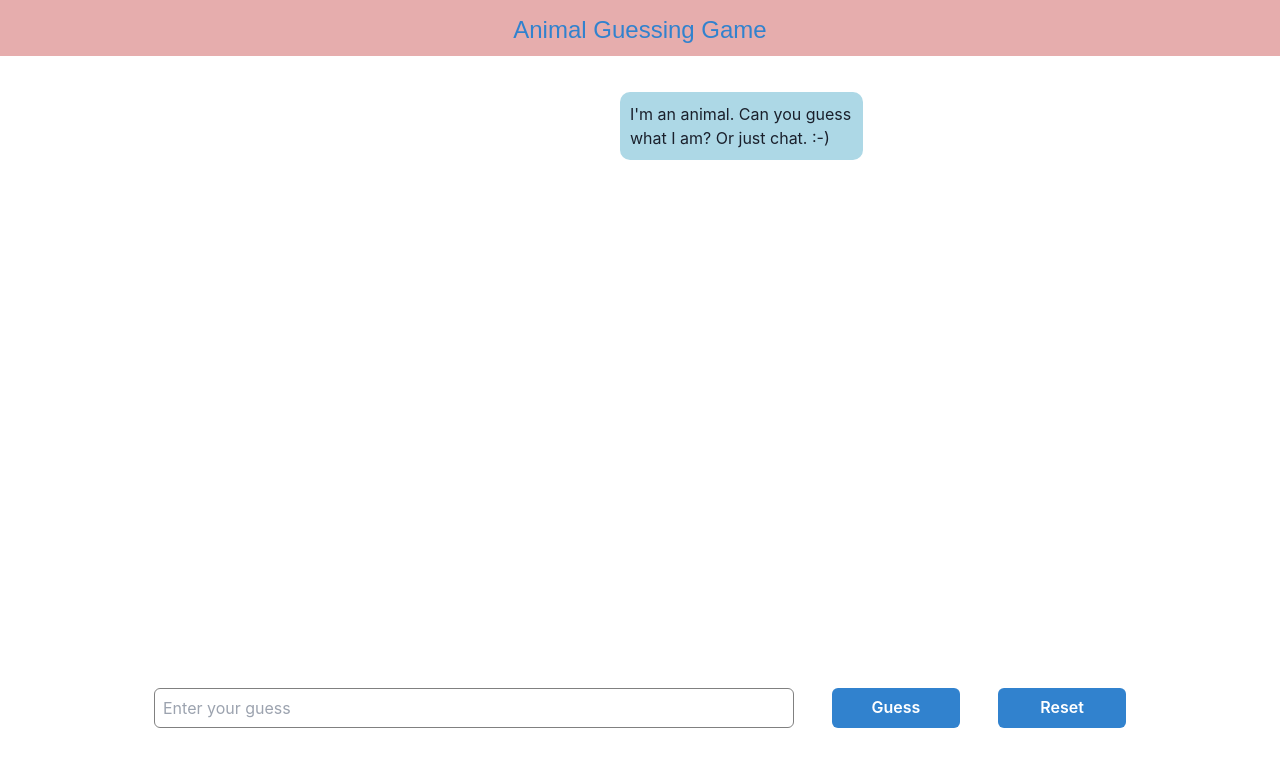
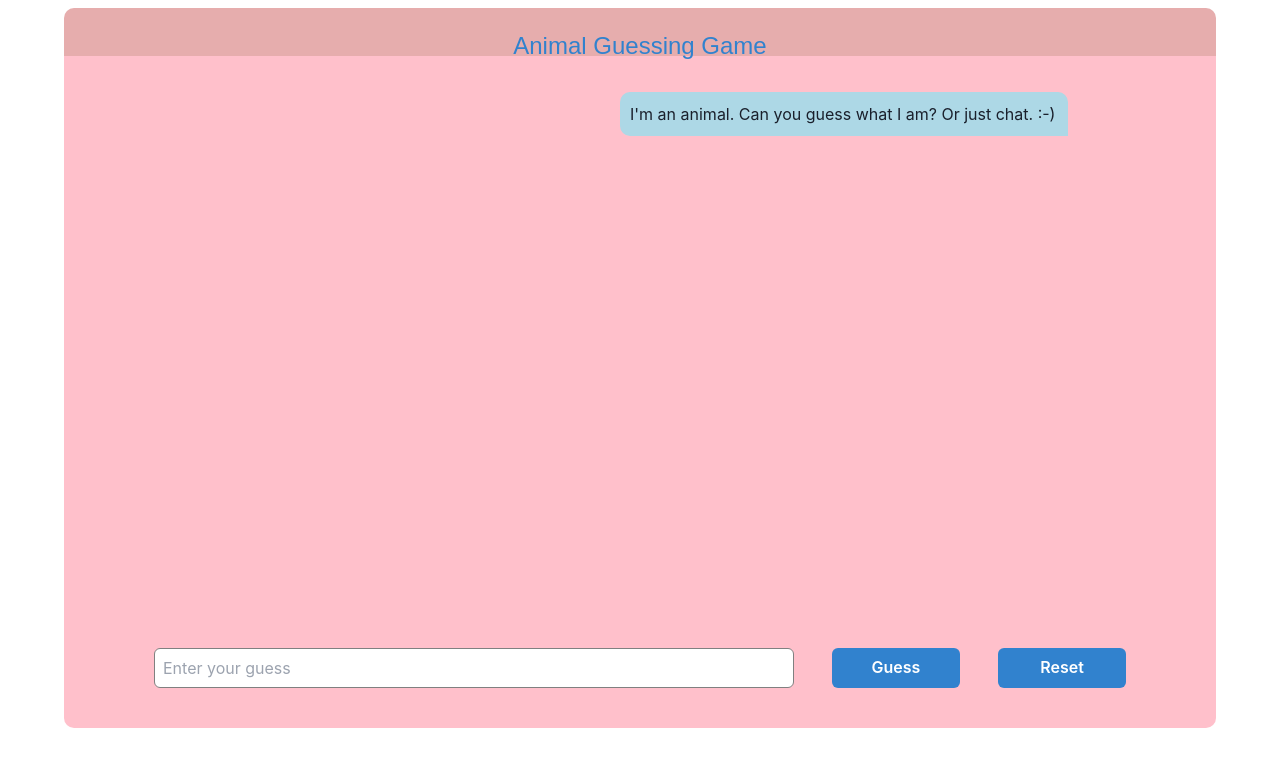
Before and after one commit to bmacer/gpt-animal-guessing, a Next.js app: page /animal in a window 1280 px wide. Shown: the top 766 px of the page. Built offline with nearby package versions, Linux system fonts and the light colour scheme.

Commit message:
styling and reset fix

```diff
--- a/src/pages/animal.tsx
+++ b/src/pages/animal.tsx
@@ -37,6 +37,12 @@ const getUserId = (): string => {
 };
 
 export default function Home() {
+  const initialMessage: MongoDocument = {
+    userid: "placeholder",
+    timestamp: new Date().getDate(),
+    message: "I'm an animal.  Can you guess what I am?  Or just chat. :-)",
+    messageType: "ai",
+  };
   const [name, setName] = useState("");
   const [guess, setGuess] = useState("");
   const [isNew, setIsNew] = useState(false);
@@ -44,12 +50,7 @@ export default function Home() {
   const [aiStatement, setAiStatement] = useState("");
   const [userid, setUserid] = useState("");
   const [fullHistory, setFullHistory] = useState<MongoDocument[]>([
-    {
-      userid,
-      timestamp: new Date().getDate(),
-      message: "I'm an animal.  Can you guess what I am?  Or just chat. :-)",
-      messageType: "ai",
-    },
+    initialMessage,
   ]);
   const [guessButtonDisabled, setGuessButtonDisabled] = useState(false);
 
@@ -62,6 +63,10 @@ export default function Home() {
 
   const handleNewGame = (userid: string) => {
     try {
+      setFullHistory([]);
+      setTimeout(() => {
+        setFullHistory([initialMessage]);
+      }, 1000);
       axios.post("/api/animal/new", { userid }).then((response) => {
         console.log(response.data);
       });
@@ -96,7 +101,17 @@ export default function Home() {
       axios.post("/api/animal", data).then((response) => {
         console.log(response.data);
         setAiStatement(response.data.r);
-        response.data.fullHistory && setFullHistory(response.data.fullHistory);
+        response.data.fullHistory &&
+          setFullHistory([
+            ...fullHistory,
+            {
+              userid,
+              timestamp: new Date().getDate(),
+              message: guess,
+              messageType: "human",
+            },
+            response.data.fullHistory,
+          ]);
       });
     } catch (error) {
       console.error("Request failed:", error);
@@ -115,11 +130,14 @@ export default function Home() {
 
   return (
     <Box
-      w="100vw"
-      h="100vh"
+      w="90vw"
+      h="90vh"
+      bgColor="pink"
+      borderRadius="10px"
       overscrollBehavior="none"
       overflow="auto"
-      m="0"
+      m="auto"
+      mt="1vh"
       p="0"
     >
       <VStack spacing={4} align="center">
@@ -127,7 +145,7 @@ export default function Home() {
           textAlign="center"
           w="100vw"
           bgColor="#E6ADAD"
-          h="8vh"
+          h="6vh"
           p="20px"
           fontSize="2xl"
           fontFamily="Arial"
@@ -136,11 +154,11 @@ export default function Home() {
           Animal Guessing Game
         </Text>
 
-        <Box h="75vh" overflowY="scroll" ref={scrollContainerRef}>
+        <Box h="70vh" overflowY="scroll" ref={scrollContainerRef}>
           {fullHistory.map((item, index) => (
             <Flex
               key={index}
-              w="100%"
+              w="70vw"
               justify={item.messageType === "ai" ? "flex-end" : "flex-start"}
             >
               {item.messageType === "ai" && <Spacer />}
@@ -148,7 +166,11 @@ export default function Home() {
                 w="50%"
                 p="10px"
                 bgColor={item.messageType === "ai" ? "lightblue" : "lightgray"}
-                borderRadius="10px"
+                borderRadius={
+                  item.messageType === "ai"
+                    ? "10px 10px 0px 10px"
+                    : "10px 10px 10px 0px"
+                }
                 margin="20px"
               >
                 {item.message}
@@ -159,7 +181,7 @@ export default function Home() {
           <div ref={bottomRef}></div>
         </Box>
 
-        <Box h="10vh">
+        <Box h="5vh">
           <HStack>
             <Input
               onKeyUp={(e) => {
--- a/src/pages/api/MongoChatMemory.ts
+++ b/src/pages/api/MongoChatMemory.ts
@@ -42,15 +42,7 @@ export class MongoChatMemory
       const documents = await getAllDocumentsByUserid(this.client, this.userid);
       this.history = documents;
       if (documents.length === 0) {
-        console.log("okkkk");
-        this.chatHistory = new ChatMessageHistory([
-          new HumanChatMessage(
-            "Your responses should take the form: \
-          ISCORRECT: true/false ~~ \
-          NUMGUESSES: number of guesses ~~ \
-          {your response}"
-          ),
-        ]);
+        this.chatHistory = new ChatMessageHistory([]);
       } else {
         this.chatHistory = new ChatMessageHistory(
           documents.map((doc) => {
--- a/src/pages/api/animal.ts
+++ b/src/pages/api/animal.ts
@@ -12,7 +12,7 @@ import { MongoDocument } from "./mongo-document.type";
 
 export default async function handler(
   req: NextApiRequest,
-  res: NextApiResponse<{ r: string; fullHistory?: MongoDocument[] }>
+  res: NextApiResponse<{ r: string; fullHistory?: MongoDocument }>
 ) {
   console.log("Beginning handler...");
   const { user, message, userid } = req.body;
@@ -45,7 +45,10 @@ export default async function handler(
   const r3 = await c.call({
     input: message,
   });
-  res.status(200).json({ r: r3.response, fullHistory: mongoMemory.history });
+  res.status(200).json({
+    r: r3.response,
+    fullHistory: mongoMemory.history[mongoMemory.history.length - 1],
+  });
 
   // c.memory?.saveContext({ input: message }, { output: r3.response });
 }
```
